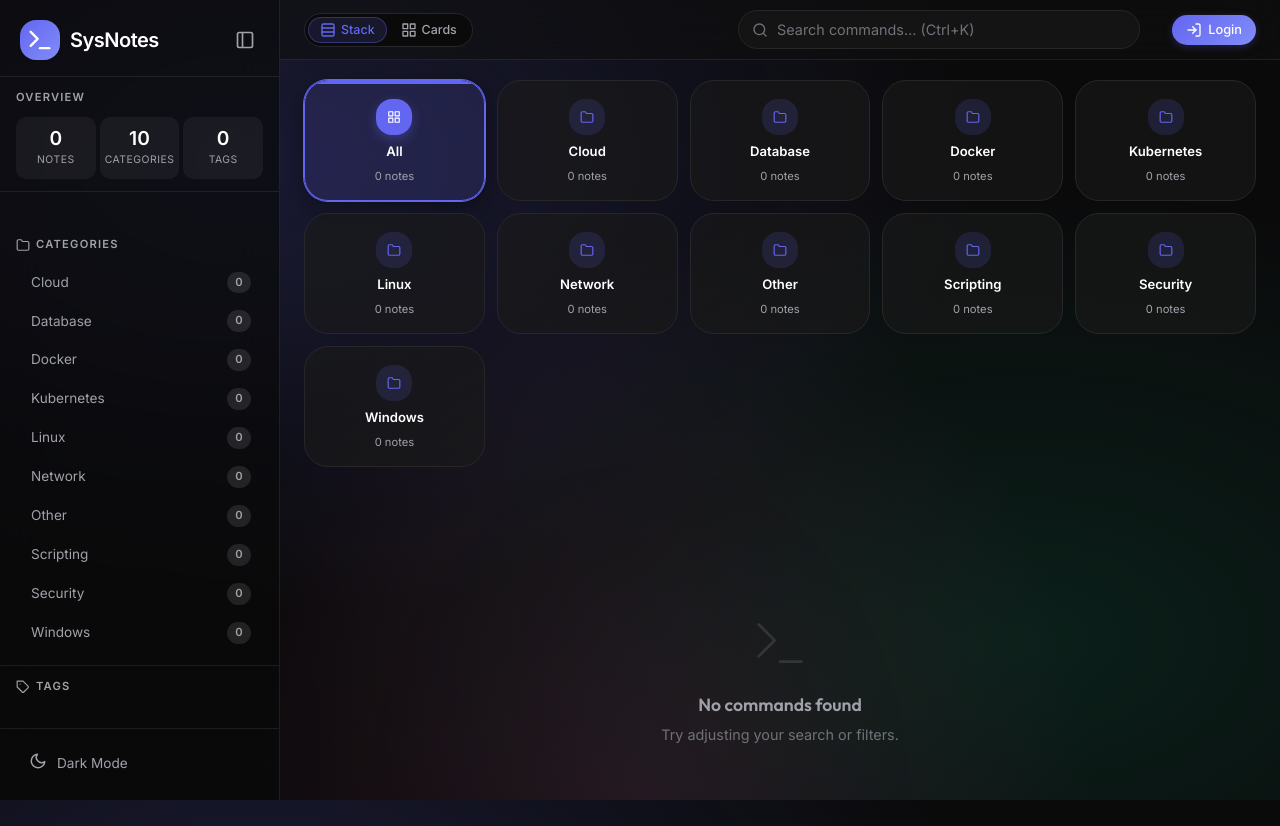
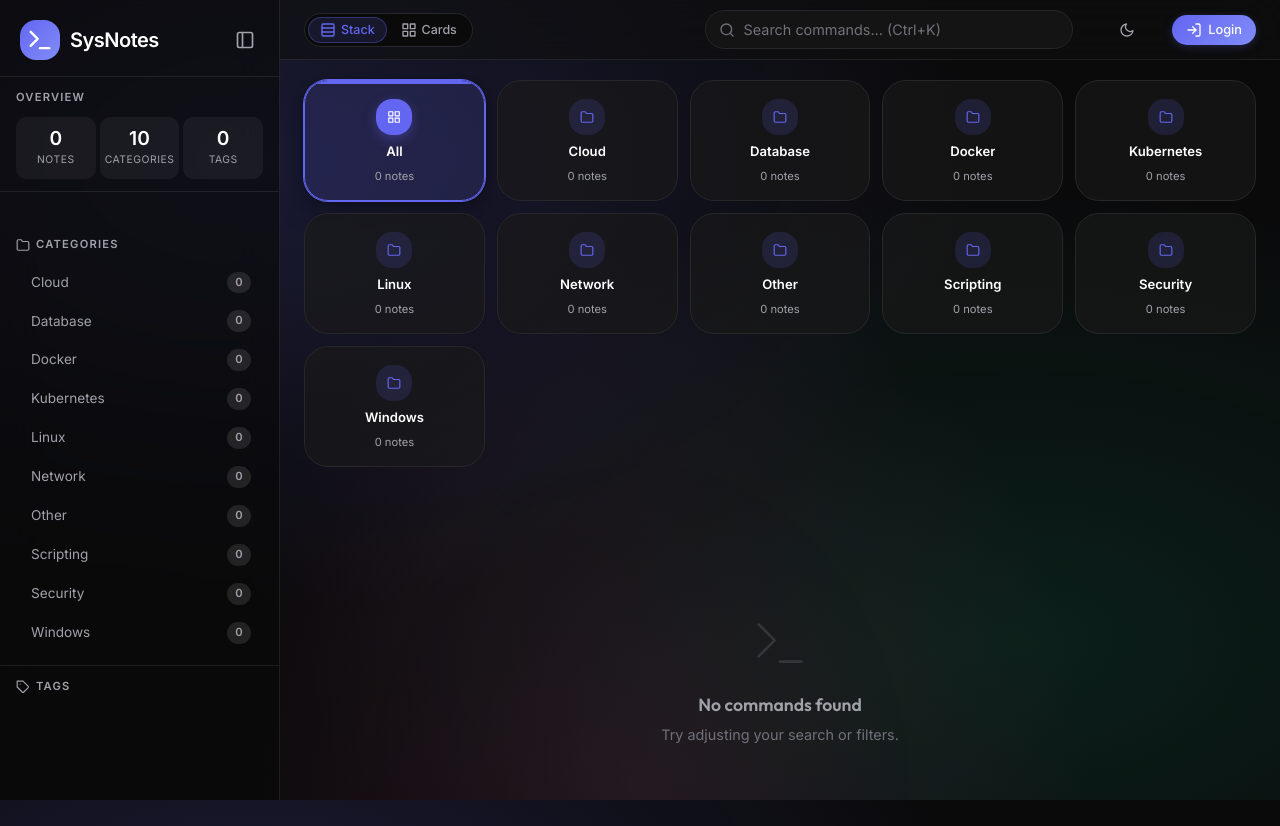
Before and after one commit to aloysiuspattath/sysnotes, a Flask app: page / in a window 1280 px wide. Run offline with Flask 3, Linux system fonts and the light colour scheme; data comes from the database, SQL or seed files in the repository; data that the repository does not hold is empty; some libraries are stand-ins or nearby versions.

Commit message:
UI/UX: Move theme toggle button from sidebar to top header

```diff
--- a/templates/index.html
+++ b/templates/index.html
@@ -113,31 +113,6 @@
                 </div>
             </div>
 
-            <!-- Theme toggle -->
-            <div class="sidebar-footer">
-                <button id="theme-toggle-btn" class="theme-toggle-btn" aria-label="Toggle theme">
-                    <span id="theme-icon-sun" class="theme-icon" style="display:none;">
-                        <svg width="18" height="18" viewBox="0 0 24 24" fill="none" stroke="currentColor" stroke-width="2" stroke-linecap="round" stroke-linejoin="round">
-                            <circle cx="12" cy="12" r="5"></circle>
-                            <line x1="12" y1="1" x2="12" y2="3"></line>
-                            <line x1="12" y1="21" x2="12" y2="23"></line>
-                            <line x1="4.22" y1="4.22" x2="5.64" y2="5.64"></line>
-                            <line x1="18.36" y1="18.36" x2="19.78" y2="19.78"></line>
-                            <line x1="1" y1="12" x2="3" y2="12"></line>
-                            <line x1="21" y1="12" x2="23" y2="12"></line>
-                            <line x1="4.22" y1="19.78" x2="5.64" y2="18.36"></line>
-                            <line x1="18.36" y1="5.64" x2="19.78" y2="4.22"></line>
-                        </svg>
-                    </span>
-                    <span id="theme-icon-moon">
-                        <svg width="18" height="18" viewBox="0 0 24 24" fill="none" stroke="currentColor" stroke-width="2" stroke-linecap="round" stroke-linejoin="round">
-                            <path d="M21 12.79A9 9 0 1 1 11.21 3 7 7 0 0 0 21 12.79z"></path>
-                        </svg>
-                    </span>
-                    <span class="theme-toggle-label" id="theme-toggle-label">Dark Mode</span>
-                </button>
-            </div>
-
         </div>
     </aside>
 
@@ -205,6 +180,28 @@
             </div>
 
             <div class="top-bar-right">
+                <!-- Theme toggle -->
+                <button id="theme-toggle-btn" class="btn btn-ghost btn-sm" aria-label="Toggle theme" style="margin-right: 15px;">
+                    <span id="theme-icon-sun" class="theme-icon" style="display:none; line-height: 0;">
+                        <svg width="16" height="16" viewBox="0 0 24 24" fill="none" stroke="currentColor" stroke-width="2" stroke-linecap="round" stroke-linejoin="round">
+                            <circle cx="12" cy="12" r="5"></circle>
+                            <line x1="12" y1="1" x2="12" y2="3"></line>
+                            <line x1="12" y1="21" x2="12" y2="23"></line>
+                            <line x1="4.22" y1="4.22" x2="5.64" y2="5.64"></line>
+                            <line x1="18.36" y1="18.36" x2="19.78" y2="19.78"></line>
+                            <line x1="1" y1="12" x2="3" y2="12"></line>
+                            <line x1="21" y1="12" x2="23" y2="12"></line>
+                            <line x1="4.22" y1="19.78" x2="5.64" y2="18.36"></line>
+                            <line x1="18.36" y1="5.64" x2="19.78" y2="4.22"></line>
+                        </svg>
+                    </span>
+                    <span id="theme-icon-moon" class="theme-icon" style="line-height: 0;">
+                        <svg width="16" height="16" viewBox="0 0 24 24" fill="none" stroke="currentColor" stroke-width="2" stroke-linecap="round" stroke-linejoin="round">
+                            <path d="M21 12.79A9 9 0 1 1 11.21 3 7 7 0 0 0 21 12.79z"></path>
+                        </svg>
+                    </span>
+                </button>
+
                 <!-- Auth section: logged out -->
                 <div id="auth-logged-out" class="auth-section">
                     <button id="login-btn" class="btn btn-primary btn-sm">
```
